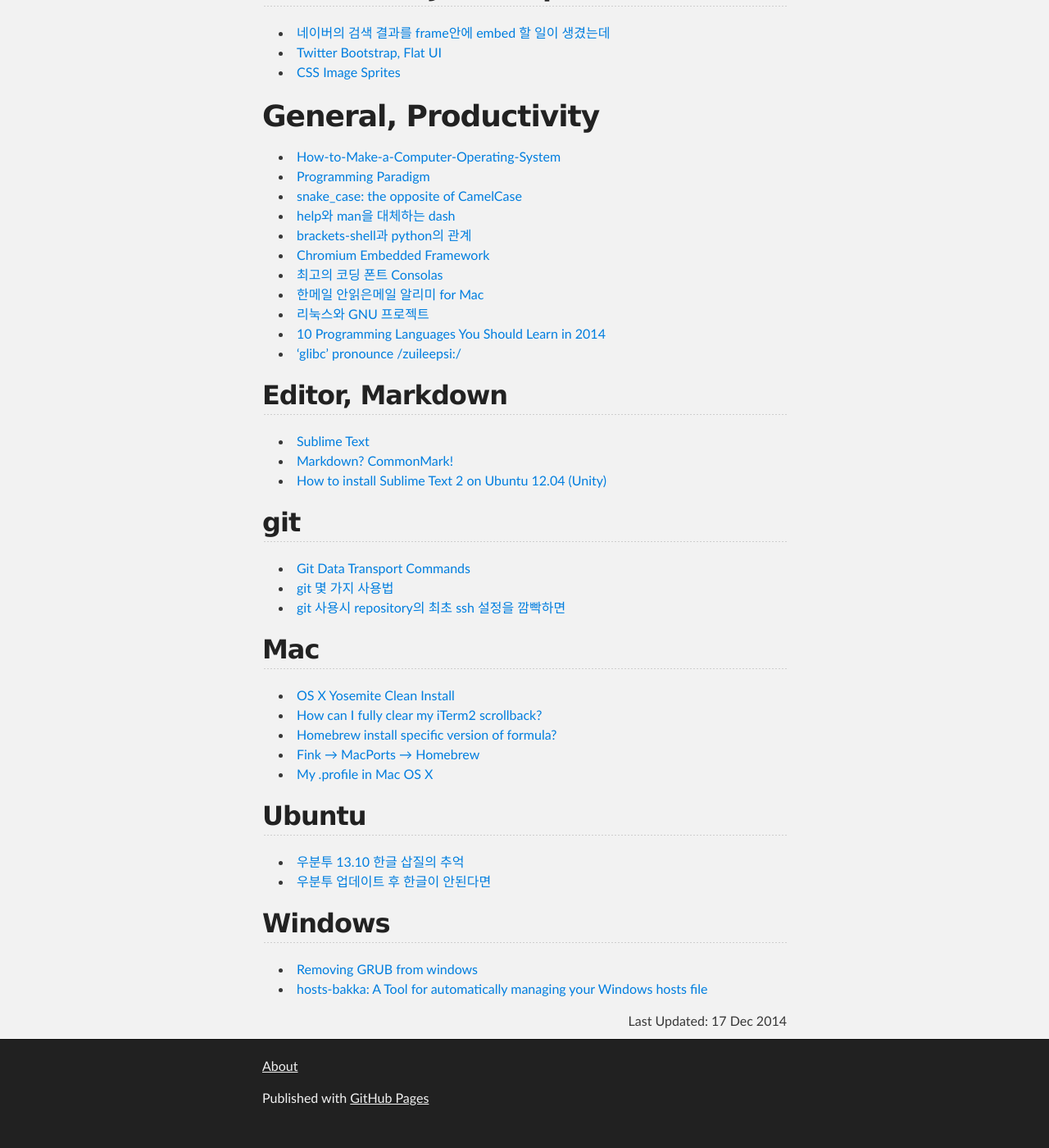
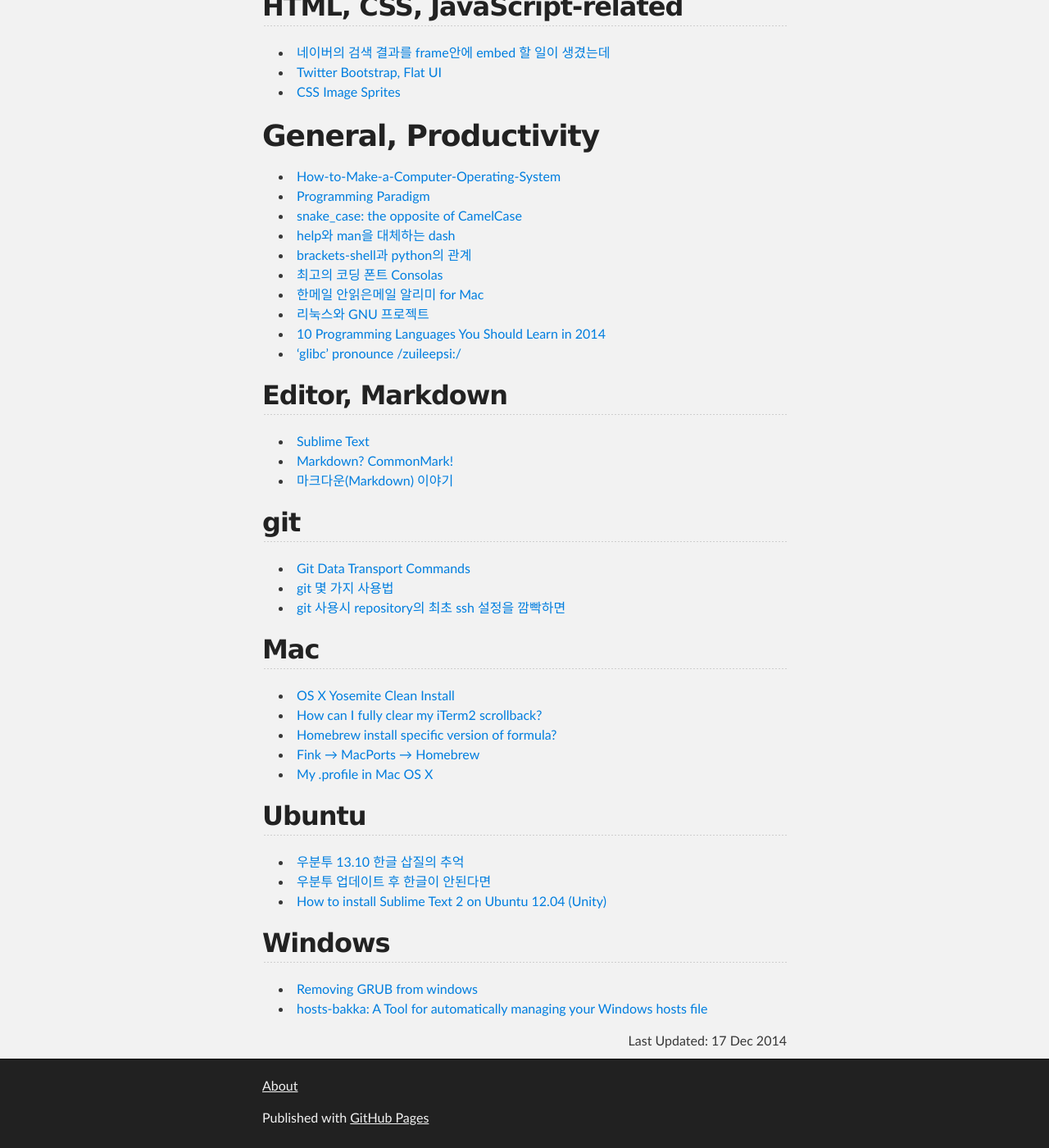
Before and after one commit to Umaigenomu/likejazz.github.io, a Jekyll site: the page built from index.md, in a window 1280 px wide and 1400 px high, scrolled down 2922 px. Shown: the whole window at 82% size. Built offline with Jekyll 4.4.1, drawn with Linux system fonts in a browser that asks for light colours; before the commit the page ends 4298 px from its top, so only the background shows below that; some of the changed text lies outside the part shown.

Commit message:
publishing

```diff
--- a/index.md
+++ b/index.md
@@ -113,7 +114,6 @@
 - [snake_case: the opposite of CamelCase][2303]
 - [help와 man을 대체하는 dash][2302]
 - [brackets-shell과 python의 관계][1114]
-- [Chromium Embedded Framework][1404]
 - [최고의 코딩 폰트 Consolas][2006]
 - [한메일 안읽은메일 알리미 for Mac][1604]
 - [리눅스와 GNU 프로젝트][1518]
@@ -123,7 +123,7 @@
 ## Editor, Markdown
 - [Sublime Text][2005]
 - [Markdown? CommonMark!][2301]
-- [How to install Sublime Text 2 on Ubuntu 12.04 (Unity)][1901]
+- [마크다운(Markdown) 이야기][2307]
 
 ## git
 - [Git Data Transport Commands][2304]
```
Also changed, not shown: other parts of index.md (+3 -0 lines).
